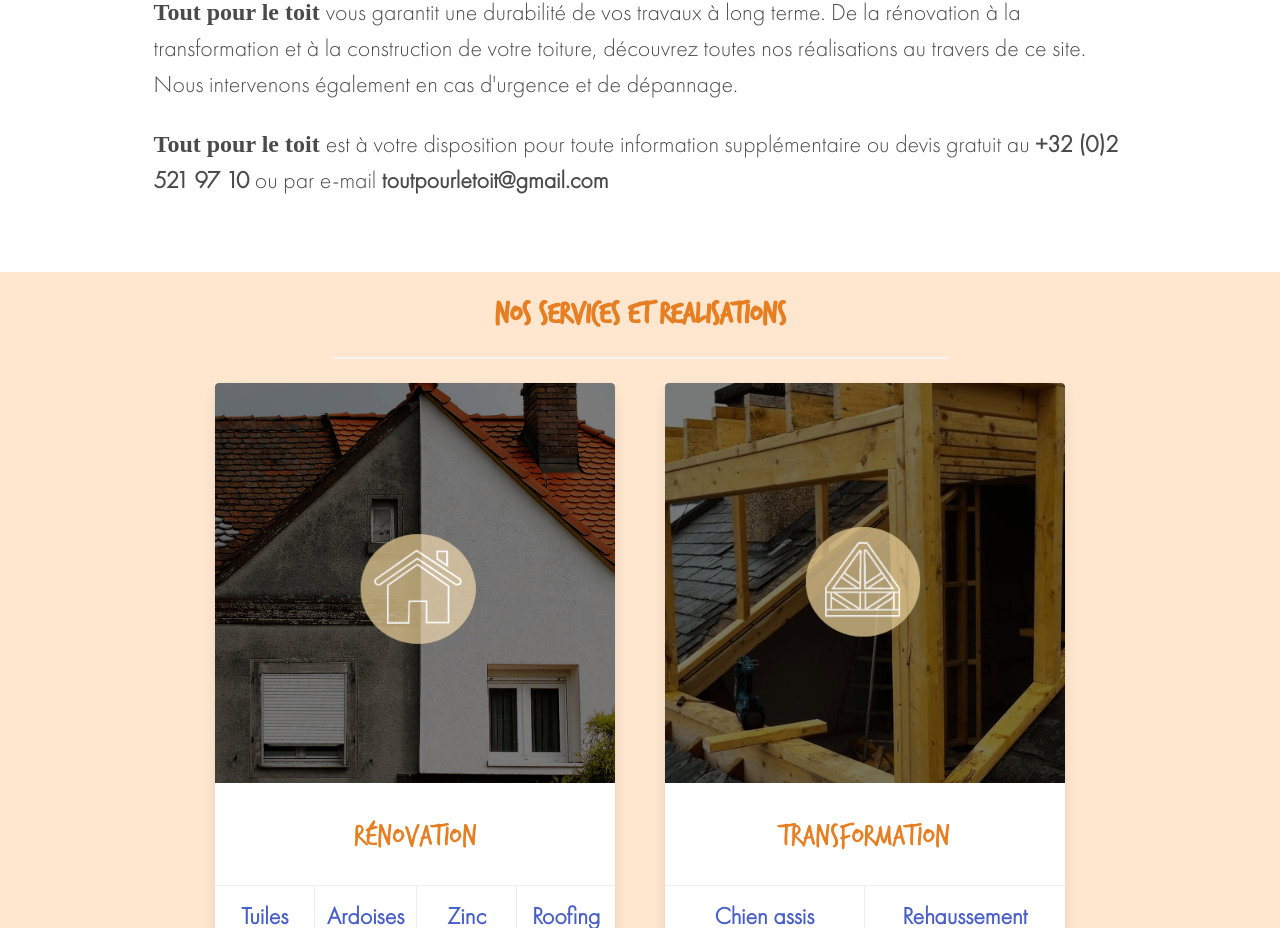
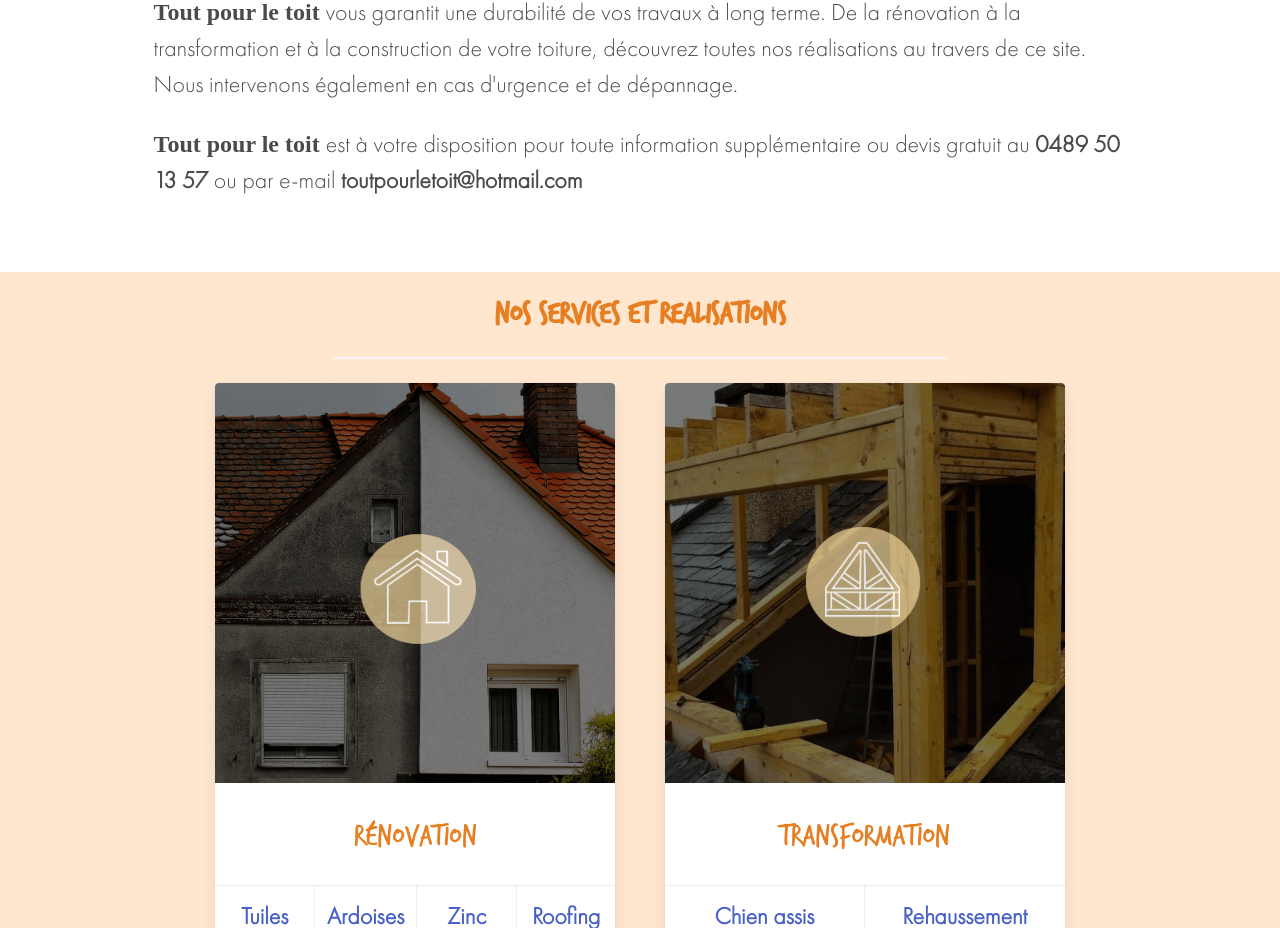
Before and after one commit to hamze10/toutpourletoitv2, a Next.js app: page / in a window 1280 px wide. Shown: the part 834-1762 px from the top of the page. Built offline with nearby package versions, Linux system fonts and the light colour scheme; a web font is replaced by a local one.

Commit message:
correction tel/email

```diff
--- a/components/Content/Presentation.js
+++ b/components/Content/Presentation.js
@@ -13,7 +13,7 @@ export default function Presentation() {
             </p>
             <p>
                 <span className="police"> Tout pour le toit </span> est à votre disposition pour toute information supplémentaire ou devis gratuit au
-                <b> +32 (0)2 521 97 10 </b> ou par e-mail <b> toutpourletoit@gmail.com </b>
+                <b> 0489 50 13 57 </b> ou par e-mail <b> toutpourletoit@hotmail.com </b>
             </p>
             <style jsx>
                 {
```
